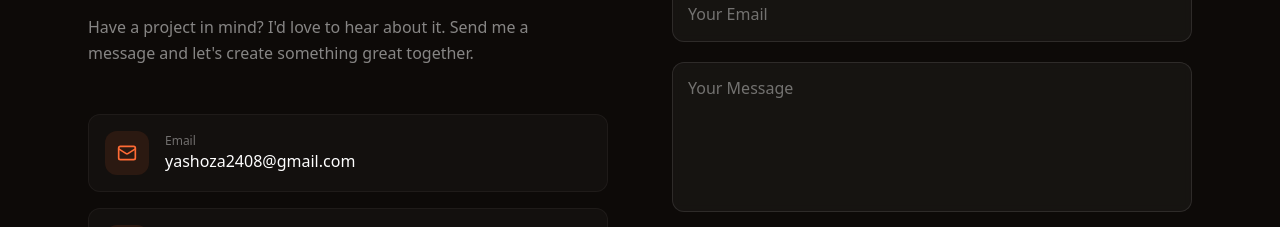
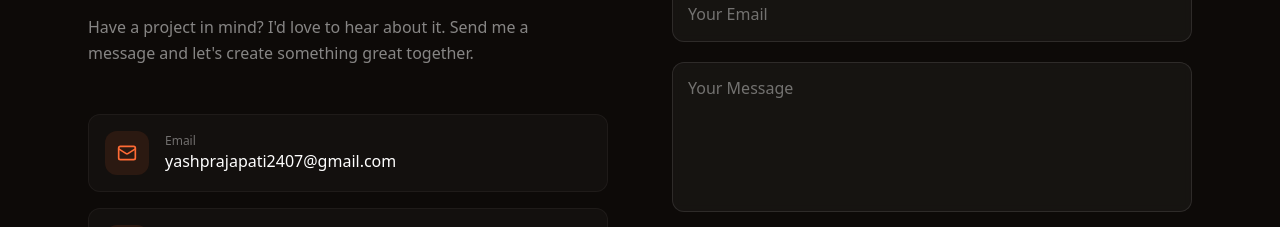
Before and after one commit to Yash-oza-24/Portfolio, a React (Vite) app: page / in a window 1280 px wide. Shown: the part 4394-4621 px from the top of the page. Built offline with nearby package versions, Linux system fonts and the light colour scheme.

Commit message:
Update email address in Contact component

```diff
--- a/src/Pages/Contact.jsx
+++ b/src/Pages/Contact.jsx
@@ -112,7 +112,7 @@ const Contact = () => {
                 <div>
                   <p className="text-xs text-white/40">Email</p>
                   <p className="text-white group-hover:text-accent transition-colors">
-                    yashoza2408@gmail.com
+                    yashprajapati2407@gmail.com
                   </p>
                 </div>
               </motion.a>
```
